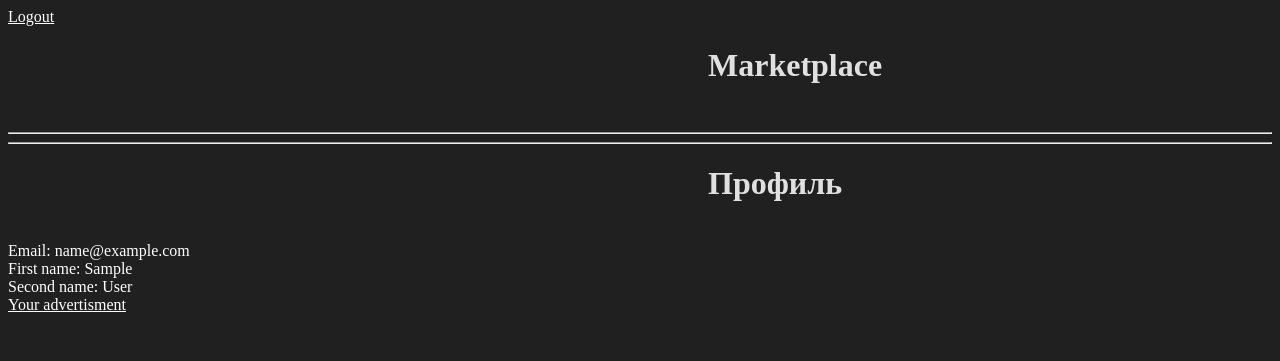
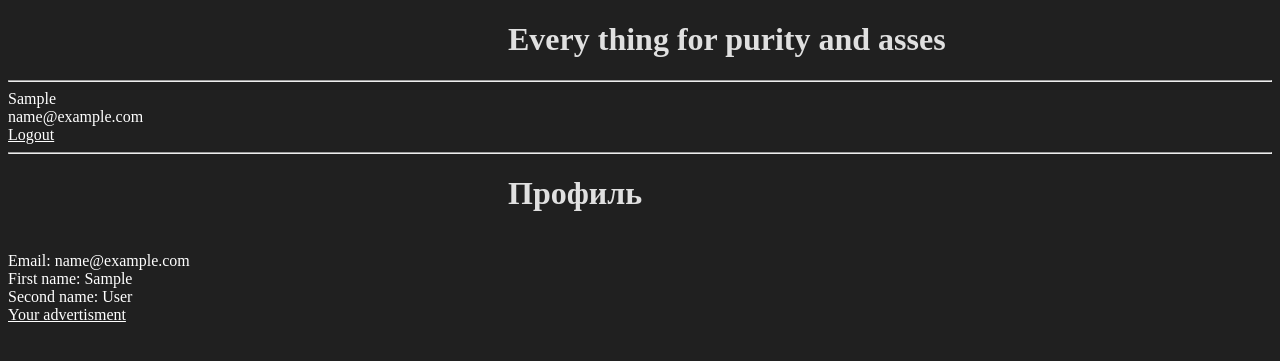
Before and after one commit to IglKa/PlumbingStore, a Django app: a page that uses PlumbingStore/templates/base.html in a window 1280 px wide. Shown: the top 361 px of the page. Run offline with Django 4.2, Linux system fonts and the light colour scheme; the visitor is signed in with stand-in values (Sample User, id 1); data comes from the database, SQL or seed files in the repository; parts of the project's set-up code (start-up, migrations or seed data) failed here and were passed over.

Commit message:
lil templated update

```diff
--- a/PlumbingStore/static/marketapp/css/mainpage.css
+++ b/PlumbingStore/static/marketapp/css/mainpage.css
@@ -4,7 +4,7 @@ body {
 }
 
 h1 {
-    margin-left: 700px;
+    margin-left: 500px;
     color: #E0E0E0;
 }
 
--- a/PlumbingStore/templates/base.html
+++ b/PlumbingStore/templates/base.html
@@ -1,16 +1,28 @@
 <!DOCTYPE html>
 <html lang="en">
 <head>
-    <!--TODO: Сделать все темплейты красивее-->
     <meta charset="UTF-8">
     {% load static %}
     <link type="text/css" href="{% static 'marketapp/css/mainpage.css' %}" rel="stylesheet">
     <title>{% block title %}PlumbingStore | Main page{% endblock %}</title>
 </head>
 <body>
+    {% block head %}
+        <header>
+            <div>
+                <h1>Every thing for purity and asses</h1>
+            </div>
+        </header>
+    <hr>
+    {% endblock %}
+
     {% block menu %}
         <div>
             {% if user.is_authenticated %}
+                <div>
+                    {{ user.first_name }}<br>
+                    {{ user.email }}
+                </div>
                 <a href="{% url 'usersapp:logout' %}">Logout</a>
                 {% for m in menu %}
                     {% if not forloop.last %}
@@ -19,22 +31,14 @@
                         <a href="#"></a>
                     {% endif %}
                 {% endfor %}
+                <hr>
             {% else %}
                 <a href="{% url 'usersapp:login' %}">Login</a>
                 <a href="{% url 'usersapp:registration' %}">Registration</a>
+                <hr>
             {% endif %}
         </div>
     {% endblock%}
-
-    {% block head %}
-        <header>
-            <div>
-                <h1>Marketplace</h1><br>
-            </div>
-            <hr>
-            <hr>
-        </header>
-    {% endblock %}
 
     {% block content %}
         {% for a in advert %}
@@ -47,6 +51,5 @@
         </div>
         {% endfor %}
     {% endblock %}
-
 </body>
 </html>
```
Also changed, not shown: PlumbingStore/templates/marketapp/advert.html (+2 -11 lines).
